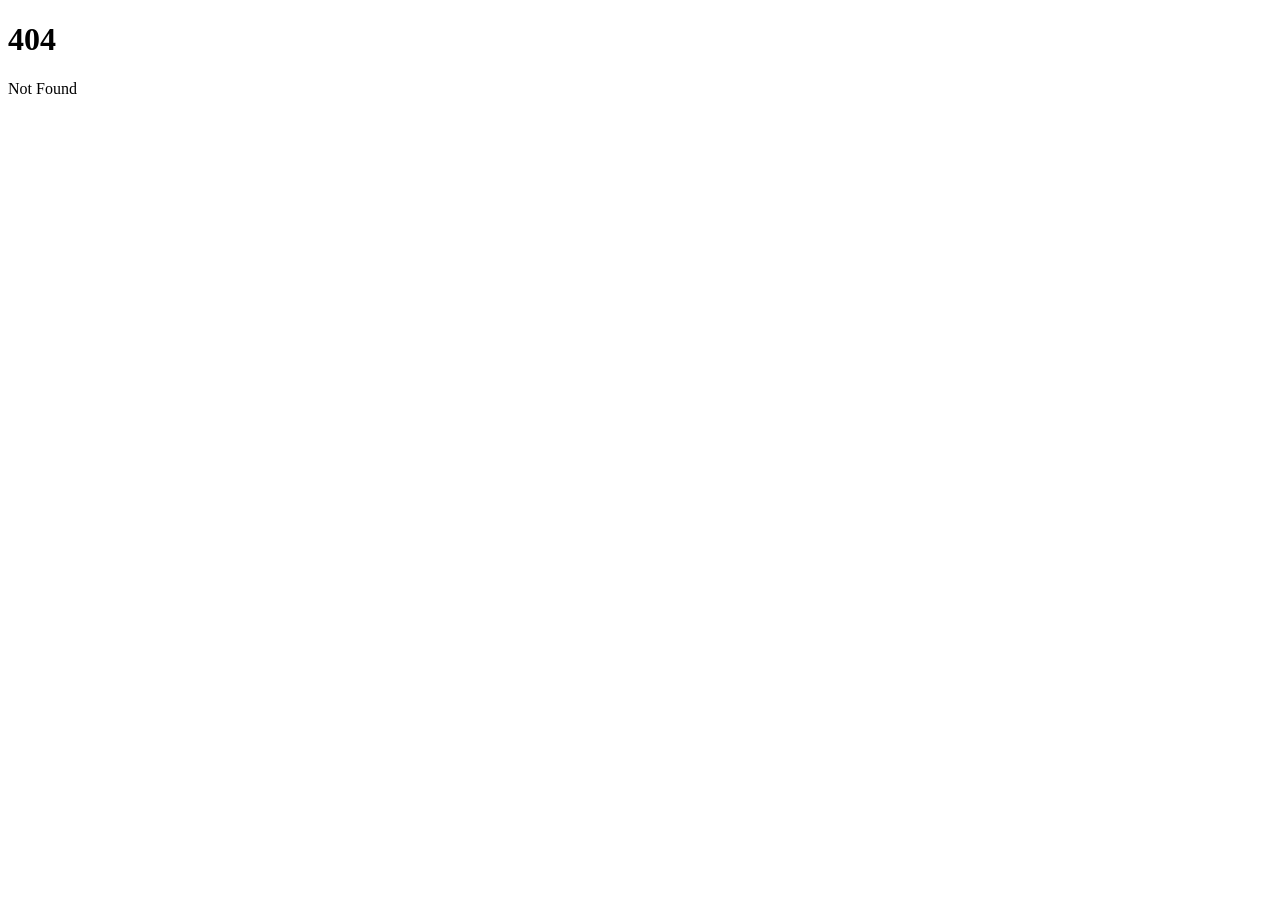
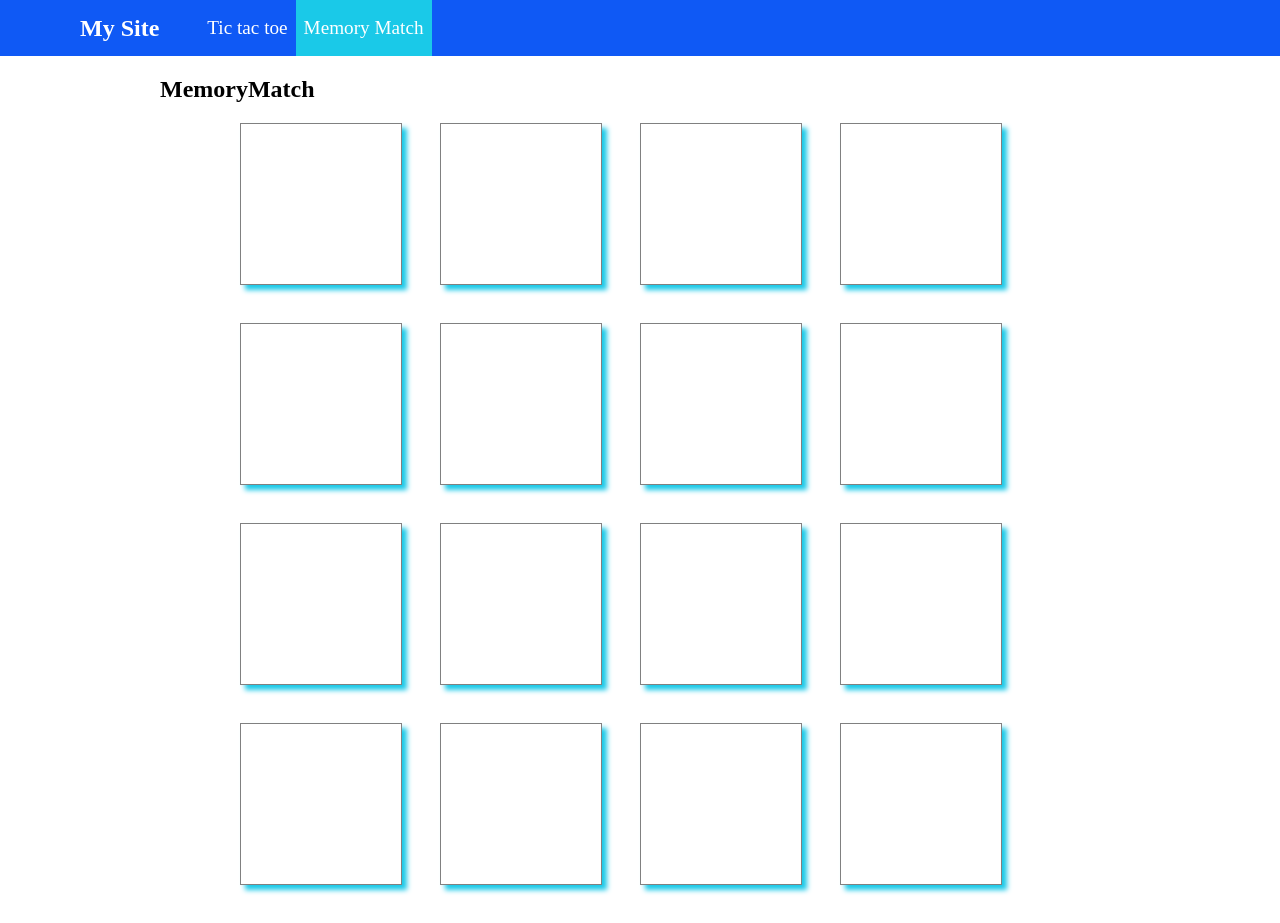
Before and after one commit to kotojo/odyn-games, a SvelteKit app: page /memorymatch in a window 1280 px wide. Before the commit this address had no page. Before the commit the page ends 800 px from the top, so only its background shows below. Built offline with nearby package versions, Linux system fonts and the light colour scheme.

Commit message:
made memorymatch and tictactoe

```diff
--- /dev/null
+++ b/src/routes/+layout.svelte
@@ -0,0 +1,74 @@
+<script>
+  import { page } from "$app/stores";
+</script>
+
+<nav class="navbar">
+  <h2><a href="/" class:active={$page.url.pathname === "/"}>My Site</a></h2>
+  <ul class="nav-list">
+    <li class:active={$page.url.pathname === "/tictactoe"}>
+      <a href="/tictactoe"><span>Tic tac toe</span></a>
+    </li>
+    <li class:active={$page.url.pathname === "/memorymatch"}>
+      <a href="/memorymatch"><span>Memory Match</span></a>
+    </li>
+  </ul>
+</nav>
+<div class="container">
+  <slot />
+</div>
+
+<style>
+  :global(body) {
+    margin: 0;
+    height: 100vh;
+    width: 100vw;
+    overflow: hidden;
+  }
+  .container {
+    margin: 0 auto;
+    width: 100vw;
+    max-width: 960px;
+  }
+
+  .navbar {
+    display: flex;
+    flex-direction: row;
+    align-items: center;
+    background-color: #0f59f5;
+    padding: 0 5rem;
+  }
+
+  h2 {
+    margin: 0;
+  }
+
+  li {
+    font-size: 1.2rem;
+    text-align: center;
+  }
+
+  li a {
+    display: flex;
+    align-items: center;
+    padding: 0.5rem;
+    height: 2.5rem;
+  }
+
+  .navbar .active {
+    background-color: #1ac9e8;
+    height: 100%;
+  }
+
+  .navbar a {
+    color: white;
+    text-decoration: none;
+  }
+
+  .nav-list {
+    list-style-type: none;
+    height: 100%;
+    margin: 0;
+    display: flex;
+    flex-direction: row;
+  }
+</style>
--- a/src/routes/+page.svelte
+++ b/src/routes/+page.svelte
@@ -1,2 +1,3 @@
-<h1>Welcome to SvelteKit</h1>
-<p>Visit <a href="https://kit.svelte.dev">kit.svelte.dev</a> to read the documentation</p>
+<main>
+  <h1>Choose a game!</h1>
+</main>
--- /dev/null
+++ b/src/routes/memorymatch/+page.svelte
@@ -0,0 +1,115 @@
+<script lang="ts">
+  const cards = ["🐶", "🐭", "🐯", "🦁", "🐧", "🐔", "🐵", "🐨"];
+  let board: string[] = [];
+  let shownCards: number[] = [];
+  let matchedCards: number[] = [];
+
+  function startGame() {
+    let unusedCards = Array.from([...cards, ...cards]);
+    while (unusedCards.length > 0) {
+      const cardIndex = Math.floor(Math.random() * unusedCards.length);
+      const card = unusedCards[cardIndex];
+      unusedCards = [
+        ...unusedCards.slice(0, cardIndex),
+        ...unusedCards.slice(cardIndex + 1),
+      ];
+      board.push(card);
+    }
+  }
+  function showCard(index: number) {
+    if (shownCards.length == 2 || shownCards.includes(index)) {
+      return;
+    }
+    shownCards = [...shownCards, index];
+    if (shownCards.length == 1) {
+      return;
+    } else if (
+      shownCards.length == 2 &&
+      board[shownCards[0]] === board[shownCards[1]]
+    ) {
+      console.log("matched");
+      matchedCards = [...matchedCards, ...shownCards];
+      shownCards = [];
+    } else {
+      console.log("reseting");
+      setTimeout(() => {
+        shownCards = [];
+      }, 1000);
+    }
+  }
+  function onKeyDown(e: KeyboardEvent, i: number) {
+    if (e.code != "Enter") {
+      return;
+    }
+    showCard(i);
+  }
+
+  startGame();
+</script>
+
+<h2>MemoryMatch</h2>
+<div class="board">
+  {#each board as card, index (card + index)}
+    <div class="scene">
+      <div
+        class={"card" +
+          (shownCards.includes(index) || matchedCards.includes(index)
+            ? " is-flipped"
+            : "")}
+        role="button"
+        tabindex="0"
+        on:keydown={(e) => onKeyDown(e, index)}
+        on:click={() => showCard(index)}
+      >
+        <svg viewBox="0 0 20 20" class="card-face card-back">
+          <text x="2" y="15">{card}</text>
+        </svg>
+        <div class="card-face card-front" />
+        <!-- <div class="card-face card-front" /> -->
+      </div>
+    </div>
+  {/each}
+</div>
+
+<style>
+  .board {
+    display: grid;
+    width: 100%;
+    max-width: 800px;
+    margin: 0 auto;
+    aspect-ratio: 1;
+    grid-template-columns: repeat(4, 1fr);
+    grid-template-rows: repeat(4, 1fr);
+  }
+
+  .scene {
+    width: 100%;
+    height: 100%;
+    perspective: 600px;
+  }
+
+  .card {
+    width: 80%;
+    height: 80%;
+    border: 1px solid gray;
+    box-shadow: 5px 5px 5px #1ac9e8;
+    position: relative;
+    transition: transform 1s;
+    transform-style: preserve-3d;
+  }
+
+  .card-face {
+    position: absolute;
+    width: 100%;
+    height: 100%;
+    backface-visibility: hidden;
+  }
+
+  .card-back {
+    transform: rotateY(180deg);
+  }
+
+  .card.is-flipped {
+    transform: rotateY(180deg);
+  }
+</style>
--- /dev/null
+++ b/src/routes/tictactoe/+page.svelte
@@ -0,0 +1,116 @@
+<script lang="ts">
+  const cleanBoard = [
+    ["", "", ""],
+    ["", "", ""],
+    ["", "", ""],
+  ];
+  let board = Array.from(cleanBoard.map((row) => Array.from(row)));
+
+  let currentPlayer = "x";
+  let winner = "";
+
+  function reset() {
+    currentPlayer = "x";
+    winner = "";
+    board = Array.from(cleanBoard.map((row) => Array.from(row)));
+  }
+
+  function checkWin() {
+    if (
+      board.some((row) => {
+        const value = row[0];
+        return value !== "" && row.every((cell) => cell === value);
+      })
+    ) {
+      winner = currentPlayer;
+      return;
+    }
+    if (
+      board.some((_row, rowIndex) => {
+        const value = board[0][rowIndex];
+        return (
+          value !== "" &&
+          board.map((row) => row[rowIndex]).every((cell) => cell === value)
+        );
+      })
+    ) {
+      winner = currentPlayer;
+      return;
+    }
+    if (
+      board[1][1] !== "" &&
+      ((board[0][0] === board[1][1] && board[0][0] === board[2][2]) ||
+        (board[0][2] === board[1][1] && board[0][2] === board[2][0]))
+    ) {
+      winner = currentPlayer;
+      return;
+    }
+  }
+
+  function onCellSelected(rowIndex: number, cellIndex: number) {
+    if (board[rowIndex][cellIndex] != "" || winner) {
+      return;
+    }
+    board[rowIndex][cellIndex] = currentPlayer;
+    checkWin();
+    currentPlayer = currentPlayer === "x" ? "o" : "x";
+  }
+
+  function onKeyDown(e: KeyboardEvent, rowIndex: number, cellIndex: number) {
+    if (e.code != "Enter") {
+      return;
+    }
+    onCellSelected(rowIndex, cellIndex);
+  }
+</script>
+
+<h1>My TicTacToe in Svelte</h1>
+{#if !winner}
+  <h2>{currentPlayer.toUpperCase()}'s turn</h2>
+{:else}
+  <h2>{winner.toUpperCase()} wins!</h2>
+  <button on:click={reset}>New Game?</button>
+{/if}
+<div class="board">
+  {#each board as row, rowIndex}
+    <div class="row">
+      {#each row as cell, cellIndex}
+        <svg
+          role="button"
+          tabindex="0"
+          viewBox="0 0 10 10"
+          class="cell"
+          on:keydown={(e) => onKeyDown(e, rowIndex, cellIndex)}
+          on:click={() => onCellSelected(rowIndex, cellIndex)}
+        >
+          <text x="1" y="9">{cell}</text>
+        </svg>
+      {/each}
+    </div>
+  {/each}
+</div>
+
+<style>
+  .board {
+    margin: 0 auto;
+    display: flex;
+    flex-direction: column;
+    width: 500px;
+    max-width: calc(100vw - 16px);
+    aspect-ratio: 1;
+  }
+
+  .row {
+    display: flex;
+    width: 100%;
+    height: calc(100% / 3);
+  }
+
+  .cell {
+    border: 1px solid red;
+    width: calc(100% / 3);
+    display: flex;
+    justify-content: space-around;
+    align-items: center;
+  }
+</style>
```
